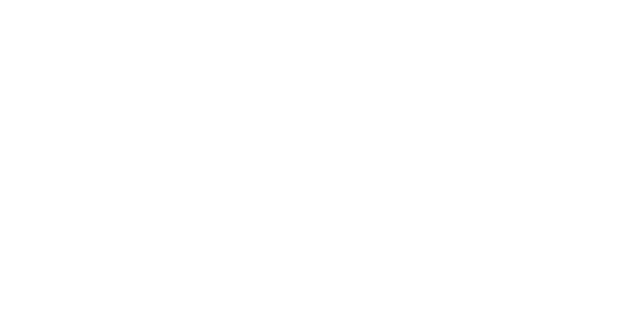
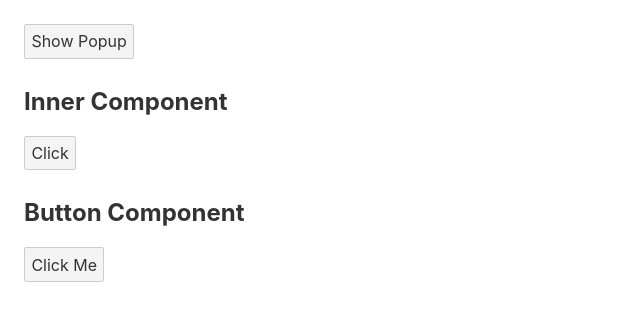
Before and after one commit to mytute/svelte-test, a Svelte app in the folder hello-world/: page / in a window 1280 px wide. Shown: the top 320 px of the page, without its empty margins (0-640 px from the left). Built offline with nearby package versions, Linux system fonts and the light colour scheme.

Commit message:
add demo

```diff
--- a/hello-world/src/App.svelte
+++ b/hello-world/src/App.svelte
@@ -1,9 +1,28 @@
 <script>
-
+   import Popup from "./components/Popup.svelte";
+   import Outer from "./components/Outer.svelte";
+   import Button from "./components/Button.svelte";
+   let showPopup = false;
+   function closePopup(event){
+	  showPopup = false;
+	  console.log(event.detail)
+   }
+   function clickInnerButton(event){
+      console.log("inner data", event.detail);
+	  alert('click inner button');
+   }
+   function handleButton(event){
+     alert('click button in Button component')
+   }
 </script>
 
 <main>
-
+	<button on:click={()=>{showPopup=true}} >Show Popup</button>
+	{#if showPopup}
+	  <Popup on:close={closePopup}/>
+	{/if}
+	<Outer on:greet={clickInnerButton}/>
+	<Button on:click={handleButton} />
 </main>
 
 <style>
--- /dev/null
+++ b/hello-world/src/components/Button.svelte
@@ -0,0 +1,4 @@
+<main>
+    <h2>Button Component</h2>
+    <button on:click >Click Me</button>
+</main>
--- /dev/null
+++ b/hello-world/src/components/Inner.svelte
@@ -0,0 +1,9 @@
+<script>
+    import { createEventDispatcher } from "svelte";
+    const dispatch = createEventDispatcher();
+</script>
+
+<main>
+    <h2>Inner Component</h2>
+    <button on:click={()=>{dispatch('greet','laksahan')}} >Click</button>
+</main>
--- /dev/null
+++ b/hello-world/src/components/Outer.svelte
@@ -0,0 +1,7 @@
+<script>
+    import Inner from "./Inner.svelte";
+</script>
+
+<main>
+    <Inner on:greet/>
+</main>
--- /dev/null
+++ b/hello-world/src/components/Popup.svelte
@@ -0,0 +1,7 @@
+<script>
+    import { createEventDispatcher } from "svelte";
+    const dispatch = createEventDispatcher();
+</script>
+
+<h2>PopUp Component</h2>
+<button on:click={()=>{dispatch('close', 'samadhi')}} >Close Popup</button>
```
Also changed, not shown: 1 other file (tests, documents, lock files or other folders).
